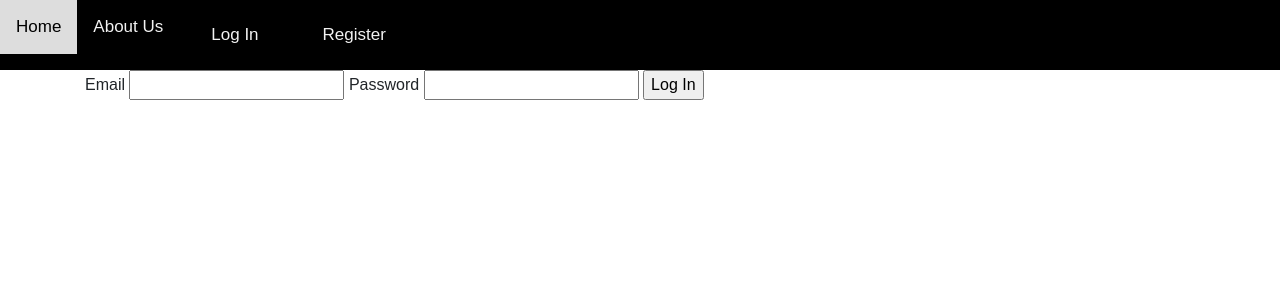
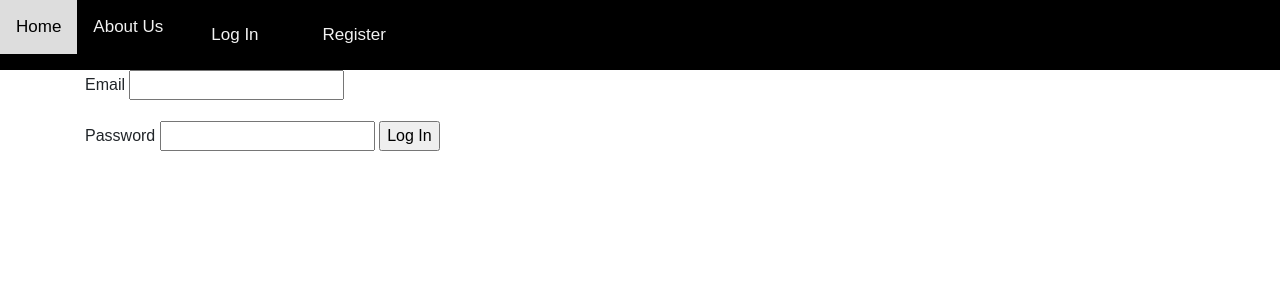
Before and after one commit to hitman26422/webtechg1, a Flask app: page /login in a window 1280 px wide. Shown: the top 300 px of the page. Run offline with Flask 2, Linux system fonts and the light colour scheme; some libraries are stand-ins or nearby versions.

Commit message:
Update login.html

```diff
--- a/puppycompanyblog/templates/login.html
+++ b/puppycompanyblog/templates/login.html
@@ -1,15 +1,20 @@
 {% extends "base.html" %}
 {% block content %}
 <head>
-
+    <script src="http://code.jquery.com/jquery-1.10.2.min.js"></script>
+    <script src="http://netdna.bootstrapcdn.com/bootstrap/3.0.0/js/bootstrap.min.js"></script>
 </head>
 <html>
 <form method="POST">
     {# This hidden_tag is a CSRF security feature. #}
     {{ form.hidden_tag() }}
+    <div class="form-group">
     {{ form.email.label }} {{ form.email() }}
+    </div>
+    <div class="form-group">
     {{ form.password.label }} {{ form.password() }}
     {{ form.submit() }}
+    </div>
 </form>
 </html>
 {% endblock %}
```
